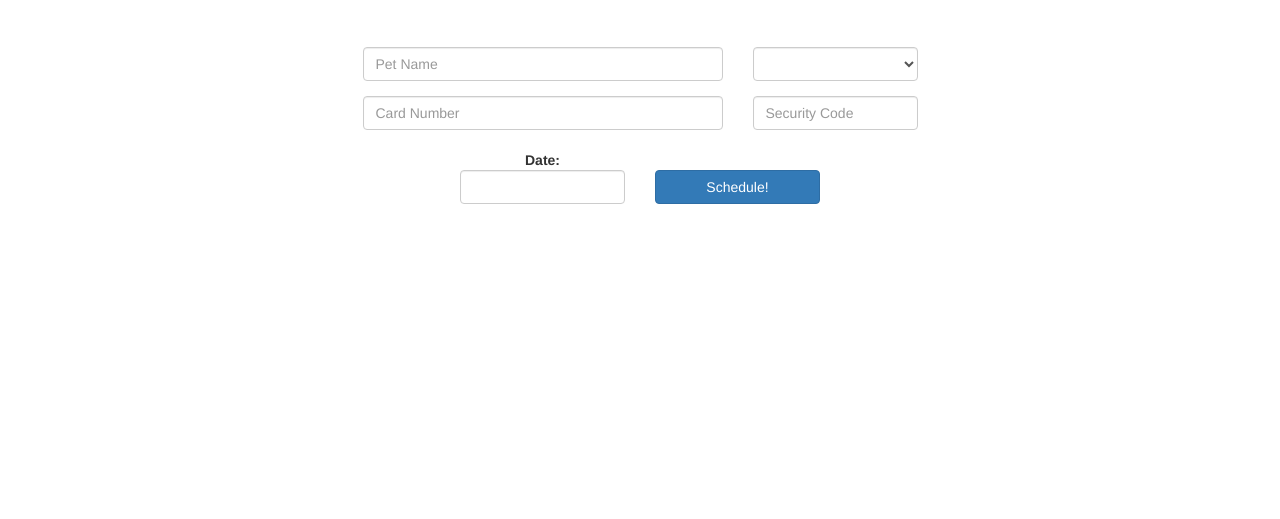
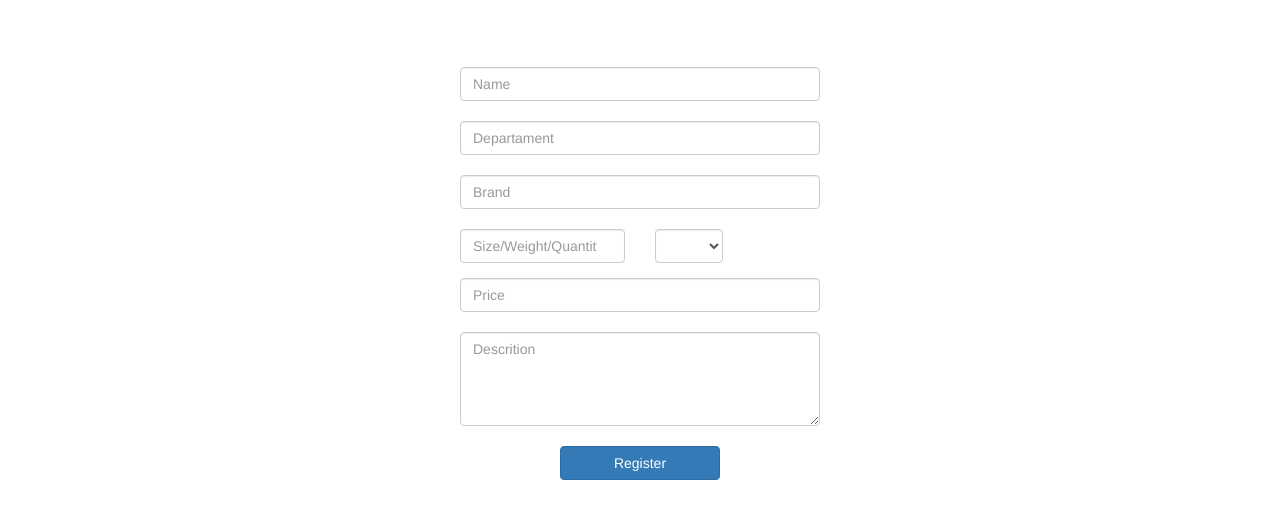
Before and after one commit to rhobernardi/PetShopWeb, a plain HTML site: page adm_products.html in a window 1280 px wide. Shown: the part 135-654 px from the top of the page. Drawn offline with nearby package versions, Linux system fonts and the light colour scheme.

Commit message:
adm pages with forms

```diff
--- a/adm_products.html
+++ b/adm_products.html
@@ -73,45 +73,57 @@
             <br><br>
 
             <div class="row">
-                <div class='col-sm-offset-3 col-sm-4'>
-                    <input type='text' class="form-control" id="petname" placeholder="Pet Name" />
-                </div>
-                <div class='col-sm-2'>
-                    <div class="form-group">
-                        <select class="form-control chosen-select" placeholder="Choose a service..." id="service" tabindex="4">
-                            <option value=""></option>
-                            <option value="bath">Bath</option>
-                            <option value="cough">Cough</option>
-                            <option value="medic">Medic</option>
-                            <option value="taxi dog">Taxi Dog</option>
-                        </select>
-                    </div>
+                <br>
+                <div class='col-sm-offset-4 col-sm-4'>
+                    <input type='text' class="form-control" id="name" placeholder="Name" />
                 </div>
             </div>
             <div class="row">
-                <div class='col-sm-offset-3 col-sm-4'>
-                    <input type='text' data-inputmask="'mask': '9999 9999 9999 9999'" class="form-control" id="cardnumber" placeholder="Card Number" />
+                <br>
+                <div class='col-sm-offset-4 col-sm-4'>
+                    <input type='text' class="form-control" id="departament" placeholder="Departament" />
                 </div>
-                <div class='col-sm-2'>
-                    <input type='text' data-inputmask="'mask': '999'" class="form-control" id="securitycode" placeholder="Security Code" />
+            </div>
+            <div class="row">
+                <br>
+                <div class='col-sm-offset-4 col-sm-4'>
+                    <input type='text' class="form-control" id="brand" placeholder="Brand" />
                 </div>
             </div>
 
             <div class="row">
                 <br>
                 <div class='col-sm-offset-4 col-sm-2'>
-                    <label for="date">Date:
-                       <input type='text' class="form-control" id="datepicker"/>
-                   </label>
+                    <input type='number' class="form-control" id="size" placeholder="Size/Weight/Quantity" min="0" />
                 </div>
-
-                <div class='col-sm-2'>
-                    <br>
-                    <button class="btn btn-md btn-primary btn-block" id="schedule">Schedule!</button>
+                <div class='col-sm-1'>
+                    <div class="form-group">
+                        <select class="form-control chosen-select" placeholder="Choose a unit..." id="unit" tabindex="4">
+                            <option value=""></option>
+                            <option value="liters">Liters</option>
+                            <option value="unit">Units</option>
+                            <option value="meters">Meters</option>
+                            <option value="centimeters">Centimeters</option>
+                        </select>
+                    </div>
                 </div>
-
-                <br><br><br><br>
             </div>
+            <div class="row">
+                <div class='col-sm-offset-4 col-sm-4'>
+                    <input type='text' class="form-control" id="price" placeholder="Price" />
+                </div>
+            </div>
+            <div class="row">
+                <br>
+                <div class='col-sm-offset-4 col-sm-4'>
+                    <textarea class="form-control" id="descrition" placeholder="Descrition" rows="4"></textarea>
+                </div>
+            </div>
+            <div class='col-sm-offset-5 col-sm-2'>
+                <br>
+                <button class="btn btn-md btn-primary btn-block" id="Register">Register</button>
+            </div>
+            <br><br><br><br>
         </div>
     </div>
 
```
Also changed, not shown: adm_reg_adm.html (+24 -23 lines), adm_reg_client.html (+24 -23 lines), adm_services.html (+28 -24 lines).
